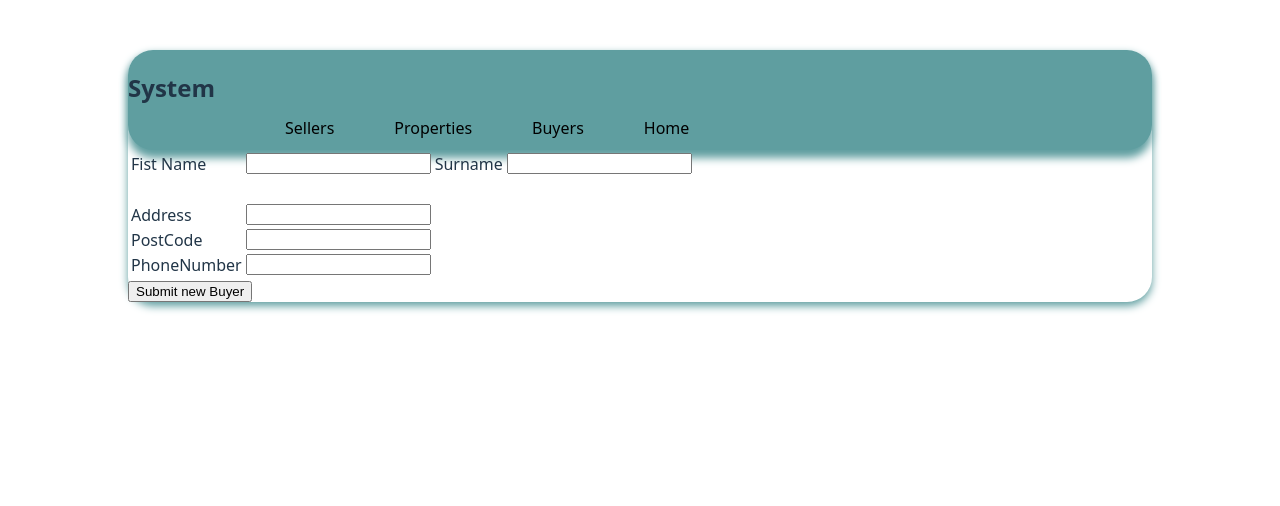
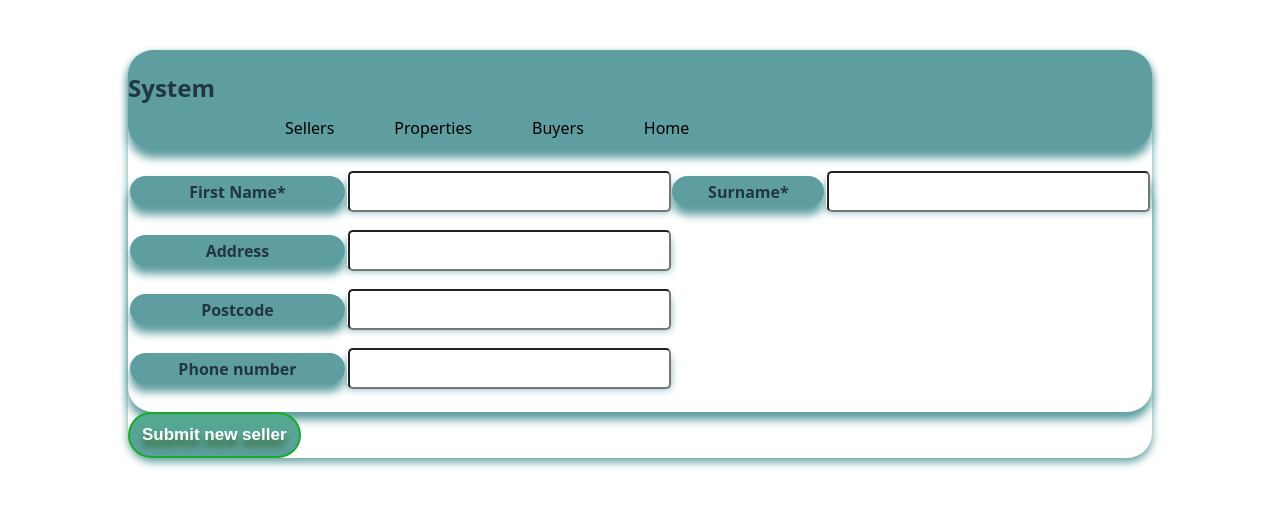
Before and after one commit to Ryancole123/reactProject, a React (Vite) app in the folder Application/: page /create-new-buyer in a window 1280 px wide. Shown: the top 506 px of the page. Built offline with nearby package versions, Linux system fonts and the light colour scheme.

Commit message:
cssupdate

```diff
--- a/Application/src/App.css
+++ b/Application/src/App.css
@@ -53,11 +53,11 @@ nav ul li {
   /* border: 2px solid rgba(95, 158, 160); */
   overflow: auto;
   width: 100%;
-  /* box-shadow: 0 8px 8px rgba(95, 158, 160); */
+  box-shadow: 0 8px 8px rgba(95, 158, 160);
 }
 
 .data-table table {
-  border-radius:25px;
+  border-radius:20px;
   /* border: 1px solid rgba(95, 158, 160); */
   height: 100%;
   width: 100%;
@@ -69,29 +69,29 @@ nav ul li {
 }
 
 .data-table caption {
-  border-radius:25px;
+  border-radius:20px;
   caption-side: top;
   text-align: left;
 }
 
 .data-table th {
-  border-radius:25px;
+  border-radius:20px;
   /* border: 1px solid #dededf; */
   background-color:rgba(95, 158, 160) ;
   /* color: #000000; */
   padding: 5px;
-  /* box-shadow: 0 8px 8px rgba(95, 158, 160) */
+  box-shadow: 0 8px 8px rgba(95, 158, 160)
 
 }
 
 .data-table td {
-  border-radius:25px;
+  border: radius 20px;
   /* border: 1px solid rgba(95, 158, 160); */
   background-color: rgb(255, 255, 255);
   /* color: #000000; */
-  padding: 5px;
-  height: 15px;
-  /* box-shadow: 0 4px 8px rgba(95, 158, 160) */
+  padding: 1px;
+  height: 20px;
+  box-shadow: 0 4px 8px rgba(95, 158, 160)
 }
 
 .submit-button {
@@ -118,13 +118,14 @@ nav ul li {
   top:1px;
 }
 .inputfield{
-  border-radius:25px;
+  border-radius:5px;
 
   /* border: 1px solid rgba(95, 158, 160); */
   /* background-color: rgb(255, 255, 255); */
   outline:none;
   padding: 5px;
-  width: 87%;
+  width: 96%;
+  height:95%;
   /* box-shadow: 0 8px 8px rgba(95, 158, 160)
 }
    */
--- a/Application/src/Register.jsx
+++ b/Application/src/Register.jsx
@@ -29,35 +29,43 @@ let Register = ()=> {
     }
 
     return(
+
         <>
-        <form>
-            <table>
+        <br />
+
+        <form >
+            <table className= 'data-table'>
+                <thead>
                 <tr>
-                    <td>Fist Name</td>
-                    <td><input type="text" required id="firstName" /></td>
-                    <td>Surname</td>
-                    <td><input type="text" required id="surname"/></td>
+                    <th>First Name<span className='asterisk'>*</span></th>
+                    <td><input className= "inputfield" type="text" required id="firstName"/></td>
+                    <th>Surname<span className='asterisk'>*</span></th>
+                    <td><input className= "inputfield" type="text" required id="surname"/></td>
 
 
                 </tr>
+                </thead>
                 <br/>
-                <tr>
-                <td>Address</td>
-                    <td><input type="text" required id="address"/></td>
-                </tr>
-                <tr>
-                    <td>PostCode</td>
-                    <td><input type="text" required id="postcode"/></td>
-                    </tr>
-                    <tr>
 
 
-                    <td>PhoneNumber</td>
-                    <td><input type="number" required id="phoneNumber"/></td>
-                    </tr>
+                <tr>
+                    <th>Address</th>
+                    <td><input className= "inputfield" type="text" required id="address"/></td>
+                </tr>
+                <br />
+                <tr>
+                    <th>Postcode</th>
+                    <td><input className= "inputfield" type="text" required id="postcode"/></td>
+                </tr>
+                <br />
+                <tr>
+                    <th>Phone number</th>
+                    <td><input className= "inputfield" type="text" id="phoneNumber"/></td>
+                </tr>
+                <br />
+            </table>
+            <input  type="button" value="Submit new seller" className='submit-button' onClick={postToJSON}/>
 
-            </table>
-            <input type="button" value="Submit new Buyer" onClick={postToJSON} />
         </form>
         </>
     )
--- a/Application/src/SellerForm.jsx
+++ b/Application/src/SellerForm.jsx
@@ -43,7 +43,7 @@ let SellerForm = () =>{
         <>
         <br />
 
-        <form className= 'data-table'>
+        <form >
             <table className= 'data-table'>
                 <thead>
                 <tr>
--- a/Application/src/Sellers.jsx
+++ b/Application/src/Sellers.jsx
@@ -42,9 +42,9 @@ let Sellers = () => {
 
 
         )}
-        <Link to="/create-new-seller"><input type="button" value="Add a new seller"/></Link>
+        <Link to="/create-new-seller"><input type="button" className='submit-button' value="Add a new seller"/></Link>
         </tbody>
-        <br/>
+
         </table>
 
 
--- a/Application/src/buyers.jsx
+++ b/Application/src/buyers.jsx
@@ -37,7 +37,7 @@ let Buyers = () => {
 
              </tr>
              )}
-             <Link to="/create-new-buyer"><input type="button" value="Add a new Buyer"/></Link>
+             <Link to="/create-new-buyer"><input type="button" className='submit-button' value="Add a new Buyer"/></Link>
             </tbody>
         </table>
 
```
